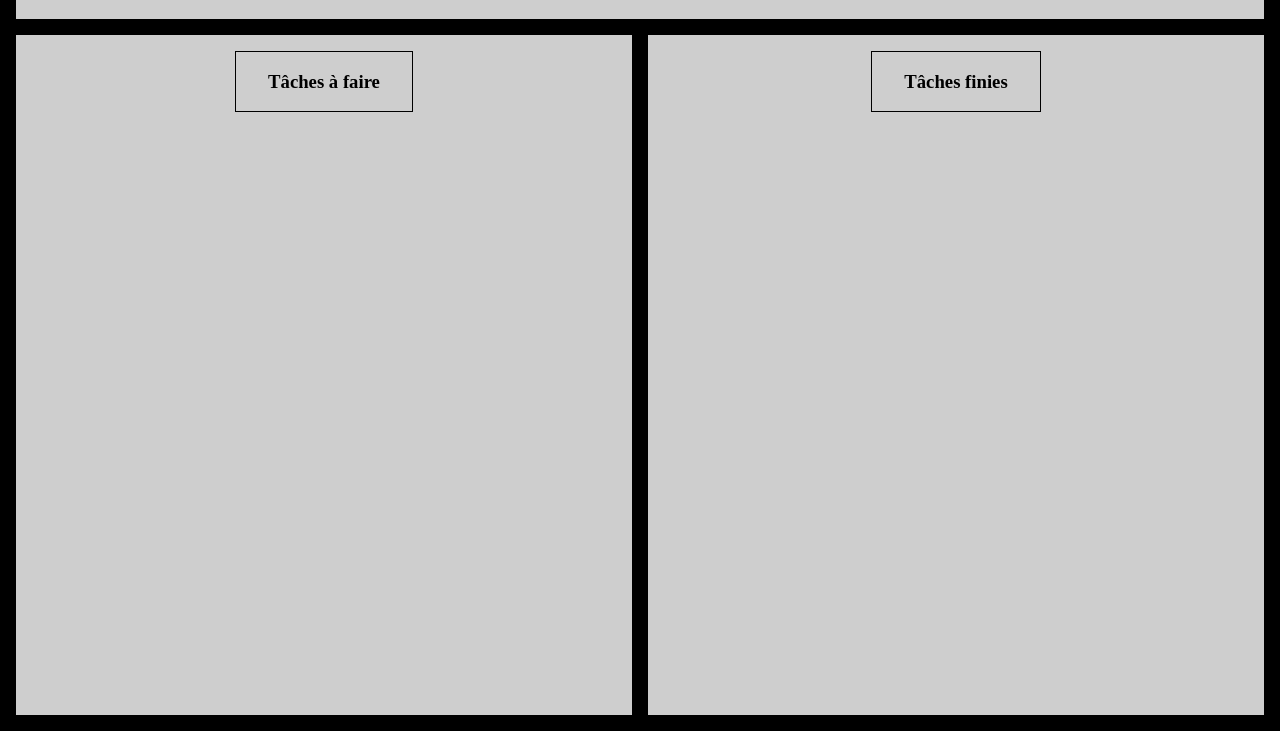
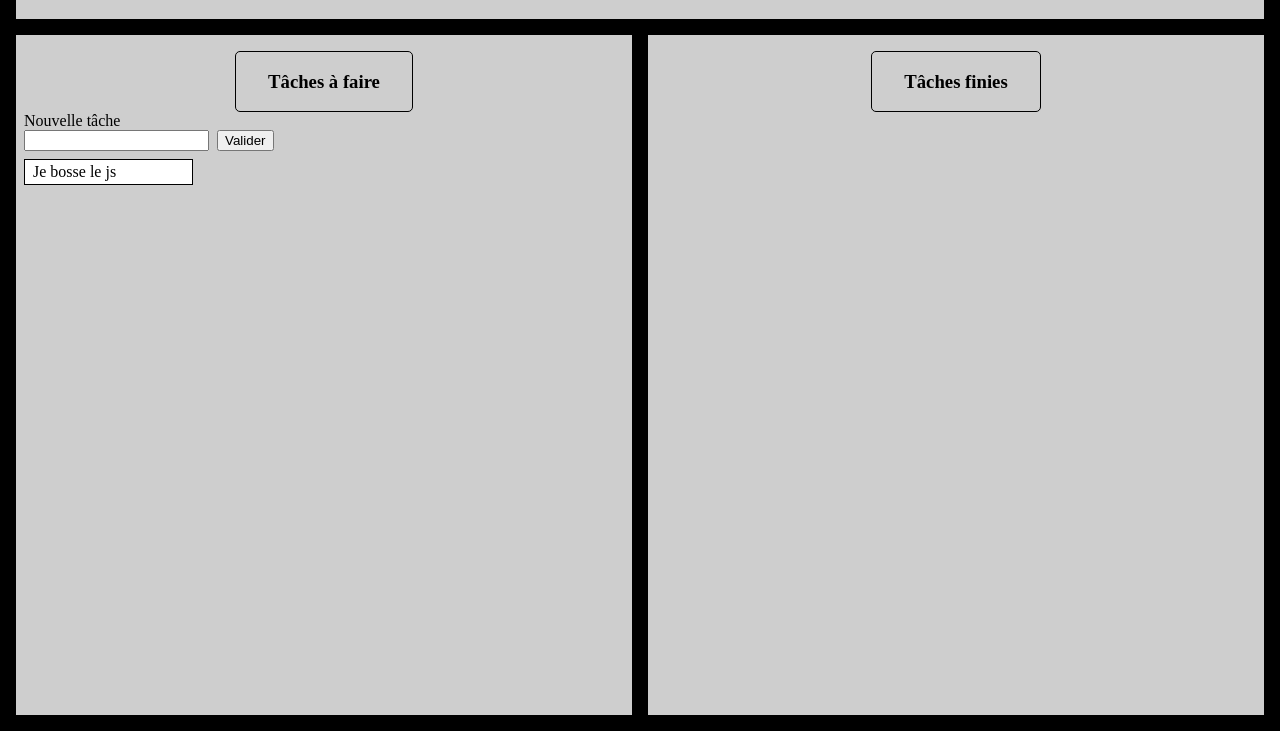
Before and after one commit to Tomatillo1/Code, a plain HTML site: page index.html in a window 1280 px wide. Shown: the part 69-800 px from the top of the page. Drawn offline with Linux system fonts and the light colour scheme.

Commit message:
avant de tout casser

```diff
--- a/index.html
+++ b/index.html
@@ -13,9 +13,19 @@
 </div>
 <div class="memos">
     <div id="memogauche">
-        <div id="partiehaute">
-            <div id="tacheafaire">
-                <h3 id="texte1">Tâches à faire</h3>
+        <div id="tacheafaire">
+            <h3 id="texte1">Tâches à faire</h3>
+        </div>
+        <div id="boutontexte">
+            <label>
+                Nouvelle tâche
+                <input id="champstexte" type="text">
+            </label>
+            <button id="valider" type="button">Valider</button>
+        </div>
+        <div id="TacheQuiBougePas">
+            <div id="rectangle1">
+                <p id="firstache">Je bosse le js</p>
             </div>
         </div>
     </div>
--- a/main.js
+++ b/main.js
@@ -0,0 +1,7 @@
+function getValue () {
+    let input = document.getElementById("champstexte").value = '';
+    alert(input)
+}
+
+const button = document.getElementById("valider");
+button.addEventListener("click", getValue);
--- a/style.css
+++ b/style.css
@@ -1,7 +1,7 @@
 body {
     margin: 0;
     background: black;
-    height:100vh;
+    height: 100vh;
     display: flex;
     flex-direction: column;
 }
@@ -26,9 +26,11 @@ body {
 #memogauche {
     background: #cecece;
     display: flex;
-    justify-content: center;
-    align-items: flex-start;
+    justify-content: flex-start;
+    align-items: center;
     margin: 0.5rem 0.5rem 1rem 1rem;
+    flex-direction: column;
+    padding: 0.5rem;
 }
 
 #tacheafaire {
@@ -38,7 +40,8 @@ body {
     align-items: center;
     border: 1px solid black;
     padding: 0 2rem 0 2rem;
-    margin: 1rem 0 0 0;
+    margin: 0.5rem 0 0 0;
+    border-radius: 5px;
 }
 
 #memodroite {
@@ -57,4 +60,38 @@ body {
     border: 1px solid black;
     padding: 0 2rem 0 2rem;
     margin: 1rem 0 0 0;
+    border-radius: 5px;
 }
+
+#boutontexte {
+    display: flex;
+    flex-direction: row;
+    width: 100%;
+    justify-content: flex-start;
+    align-items: end;
+}
+
+#boutontexte label {
+    display: flex;
+    flex-direction: column;
+}
+
+#TacheQuiBougePas {
+    width: 100%;
+}
+
+#rectangle1{
+    width: 26.5%;
+    height: 40%;
+    border: 1px solid black;
+    margin:0.5rem 0 0 0;
+    padding: 0 0 0 0.5rem;
+    display: flex;
+    align-items: center;
+    background-color: white;
+}
+
+#valider{
+    height: 55%;
+    margin: 0 0 0 0.5rem;
+}
```
